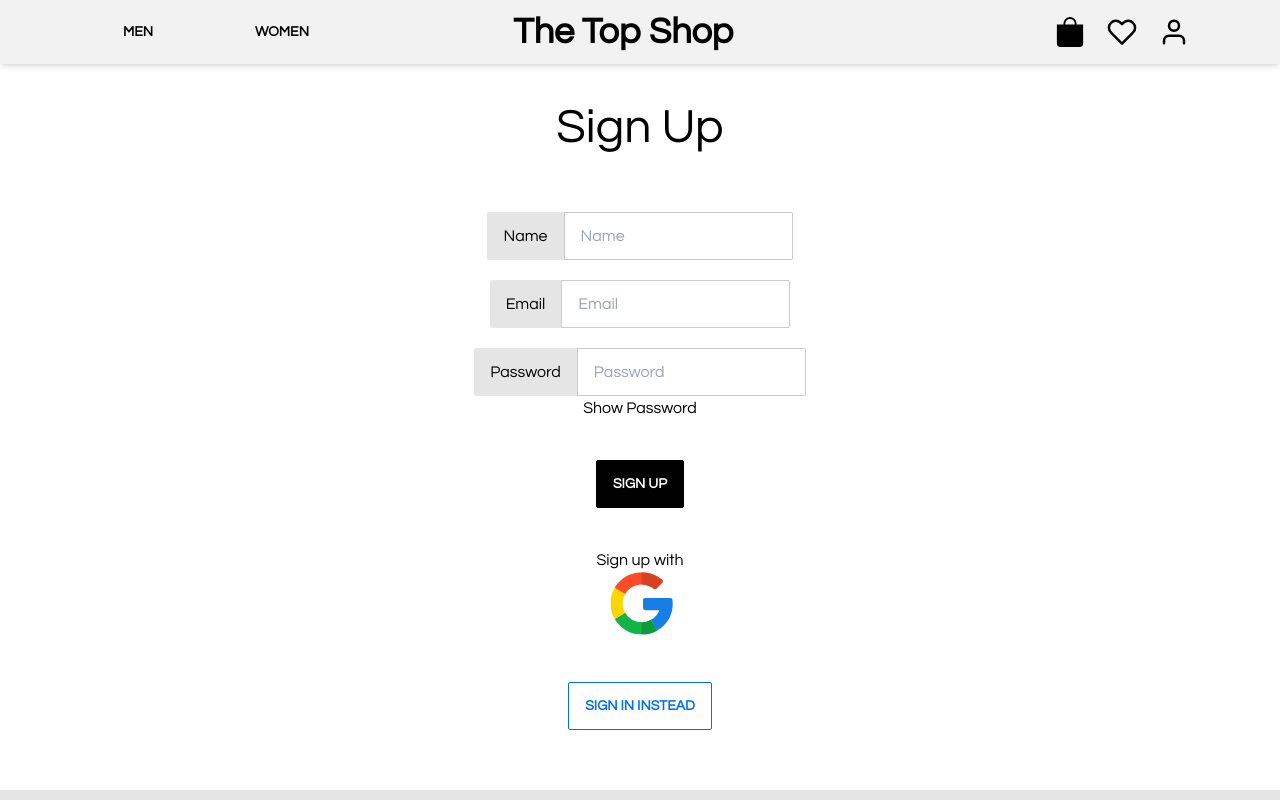
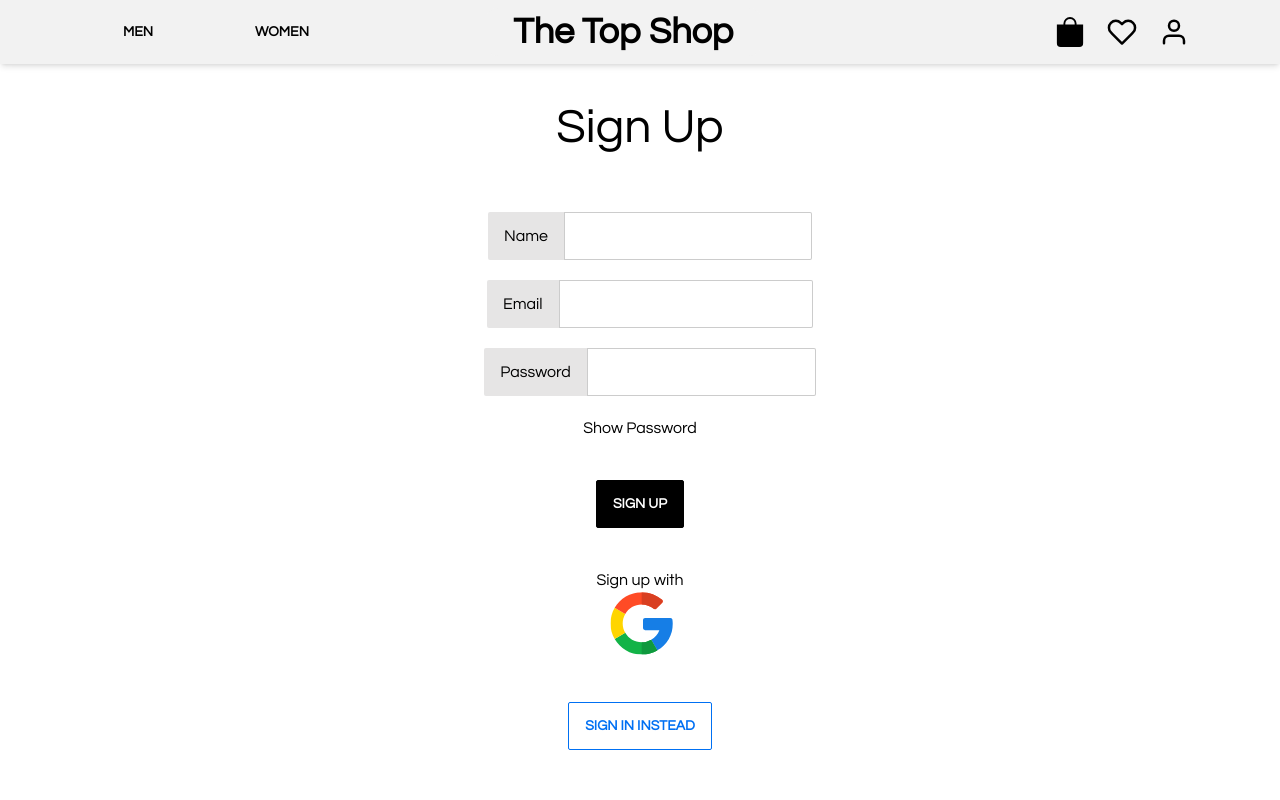
Before and after one commit to Andrew-Wand/shopping-app-react, a React (Vite) app: page /sign-up in a window 1280 px wide. Shown: the top 800 px of the page. Built offline with nearby package versions, Linux system fonts and the light colour scheme; no server answers; the database is empty; a web font is replaced by a local one.

Commit message:
style: formatting of sign in/sign up pages

```diff
--- a/src/pages/SignIn.jsx
+++ b/src/pages/SignIn.jsx
@@ -4,7 +4,6 @@ import { getAuth, signInWithEmailAndPassword } from "firebase/auth";
 import OAuth from "../components/OAuth";
 
 function SignIn() {
-  const [showPassword, setShowPassword] = useState(false);
   const [formData, setFormData] = useState({
     email: "",
     password: "",
@@ -54,37 +53,31 @@ function SignIn() {
           onSubmit={onSubmit}
           className="flex flex-col items-left lg:items-center p-5"
         >
-          <div className="form-control">
+          <div className="form-control ml-5">
             <label className="input-group">
               <span>Email</span>
               <input
-                className="input input-bordered"
+                className="input input-bordered w-[69.5%] lg:w-full lg:mr-7"
                 type="email"
-                placeholder="Email"
                 id="email"
                 value={email}
+                onChange={onChange}
+              />
+            </label>
+          </div>
+
+          <div className="form-control my-5 ml-5">
+            <label className="input-group">
+              <span>Password</span>
+              <input
+                type="password"
+                className="input input-bordered lg:w-[60%]"
+                id="password"
+                value={password}
                 onChange={onChange}
                 required
               />
             </label>
-          </div>
-
-          <div className="form-control my-5">
-            <label className="input-group">
-              <span>Password</span>
-              <input
-                type={showPassword ? "text" : "password"}
-                className="input input-bordered"
-                id="password"
-                value={password}
-                onChange={onChange}
-                placeholder="Password"
-                required
-              />
-            </label>
-            <button onClick={() => setShowPassword((prevState) => !prevState)}>
-              Show Password
-            </button>
           </div>
 
           <div className="flex flex-col max-w-[50%] ">
@@ -94,7 +87,7 @@ function SignIn() {
             <button className="btn">Sign In</button>
           </div>
 
-          <div className="absolute top-[40%] right-[6%] lg:relative lg:top-0 lg:right-0 lg:my-5">
+          <div className="absolute top-[38%] right-[6%] lg:relative lg:top-0 lg:right-0 lg:my-5">
             <OAuth />
           </div>
           <Link to="/sign-up" className="btn btn-outline btn-info  my-10">
--- a/src/pages/SignUp.jsx
+++ b/src/pages/SignUp.jsx
@@ -66,13 +66,12 @@ function SignUp() {
           onSubmit={onSubmit}
           className="flex flex-col items-left p-5 lg:items-center"
         >
-          <div className="form-control">
+          <div className="form-control ml-5">
             <label className="input-group">
               <span>Name</span>
               <input
-                className="input input-bordered"
+                className="input input-bordered w-[15.5rem]"
                 type="text"
-                placeholder="Name"
                 id="name"
                 value={name}
                 onChange={onChange}
@@ -81,13 +80,12 @@ function SignUp() {
             </label>
           </div>
 
-          <div className="form-control my-5">
+          <div className="form-control my-5 ml-5">
             <label className="input-group">
               <span>Email</span>
               <input
-                className="input input-bordered"
+                className="input input-bordered w-[15.9rem]"
                 type="email"
-                placeholder="Email"
                 id="email"
                 value={email}
                 onChange={onChange}
@@ -96,7 +94,7 @@ function SignUp() {
             </label>
           </div>
 
-          <div className="form-control">
+          <div className="form-control ml-5">
             <label className="input-group">
               <span>Password</span>
               <input
@@ -105,13 +103,12 @@ function SignUp() {
                 id="password"
                 value={password}
                 onChange={onChange}
-                placeholder="Password"
                 required
               />
             </label>
           </div>
           <p
-            className="cursor-pointer"
+            className="cursor-pointer text-center mt-5"
             onClick={() => setShowPassword((prevState) => !prevState)}
           >
             Show Password
--- a/src/pages/Welcome.jsx
+++ b/src/pages/Welcome.jsx
@@ -66,6 +66,8 @@ function Welcome({ gender, setGender, setCategory, category }) {
     <div className="background relative">
       <div
         className="hero min-h-screen"
+        role="img"
+        aria-label="Welcome image displaying dressing room with clothing."
         style={{
           backgroundImage: `url(${WelcomePicture})`,
         }}
@@ -73,7 +75,7 @@ function Welcome({ gender, setGender, setCategory, category }) {
         <div className="hero-overlay bg-opacity-60"></div>
         <div className="hero-content text-center text-neutral-content">
           <div className="max-w-3xl bg-zinc-500/[.6] rounded-md shadow-xl w-full h-[300px] lg:p-5">
-            <h1 className="my-5 text-5xl font-bold whitespace-nowrap mb-10 welcome-text uppercase text-[30px] lg:text-5xl">
+            <h1 className="my-10 text-5xl font-bold whitespace-nowrap mb-10 welcome-text uppercase text-[30px] lg:text-5xl">
               All styles, all tops
             </h1>
             <div className="lg:flex">
```
